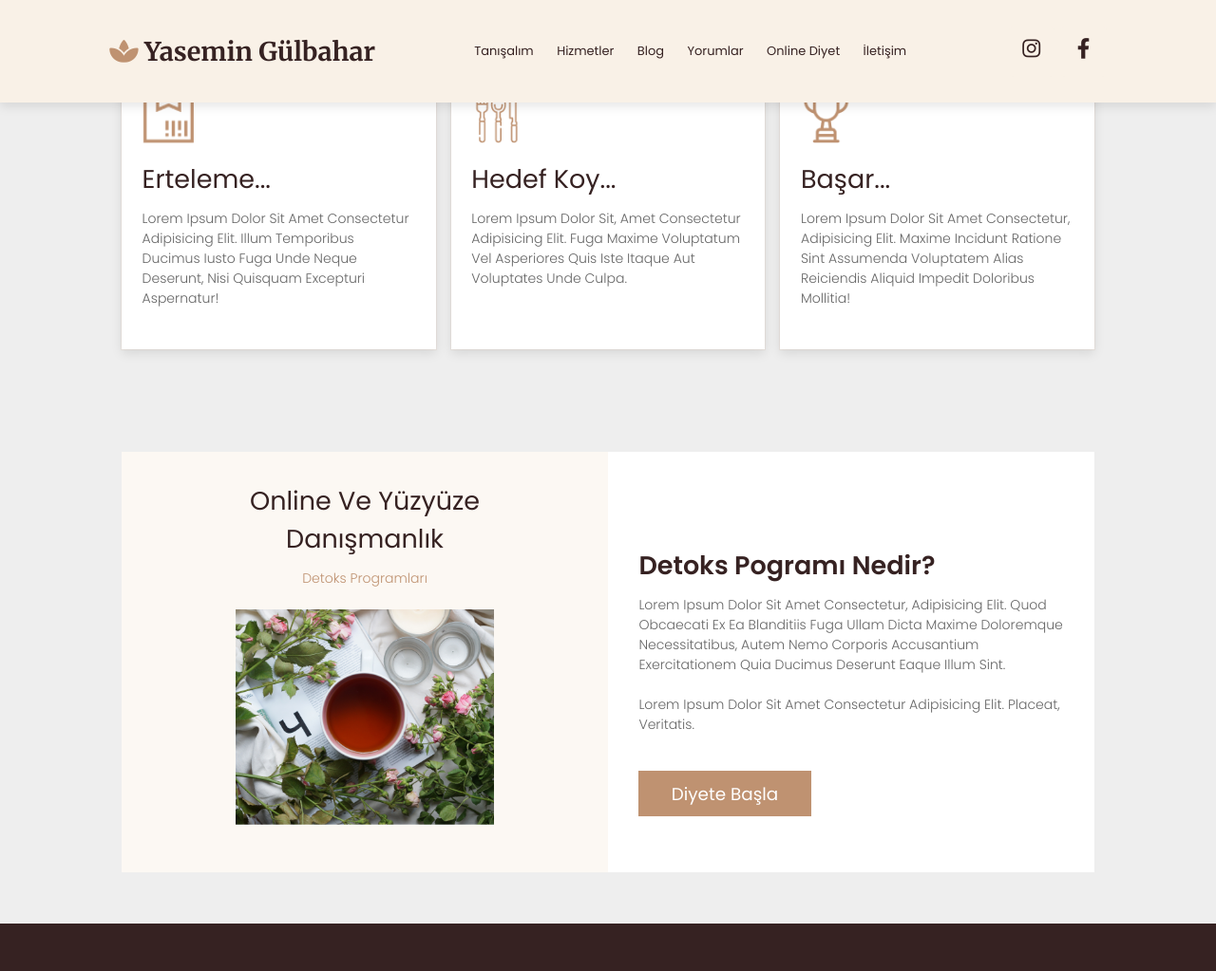
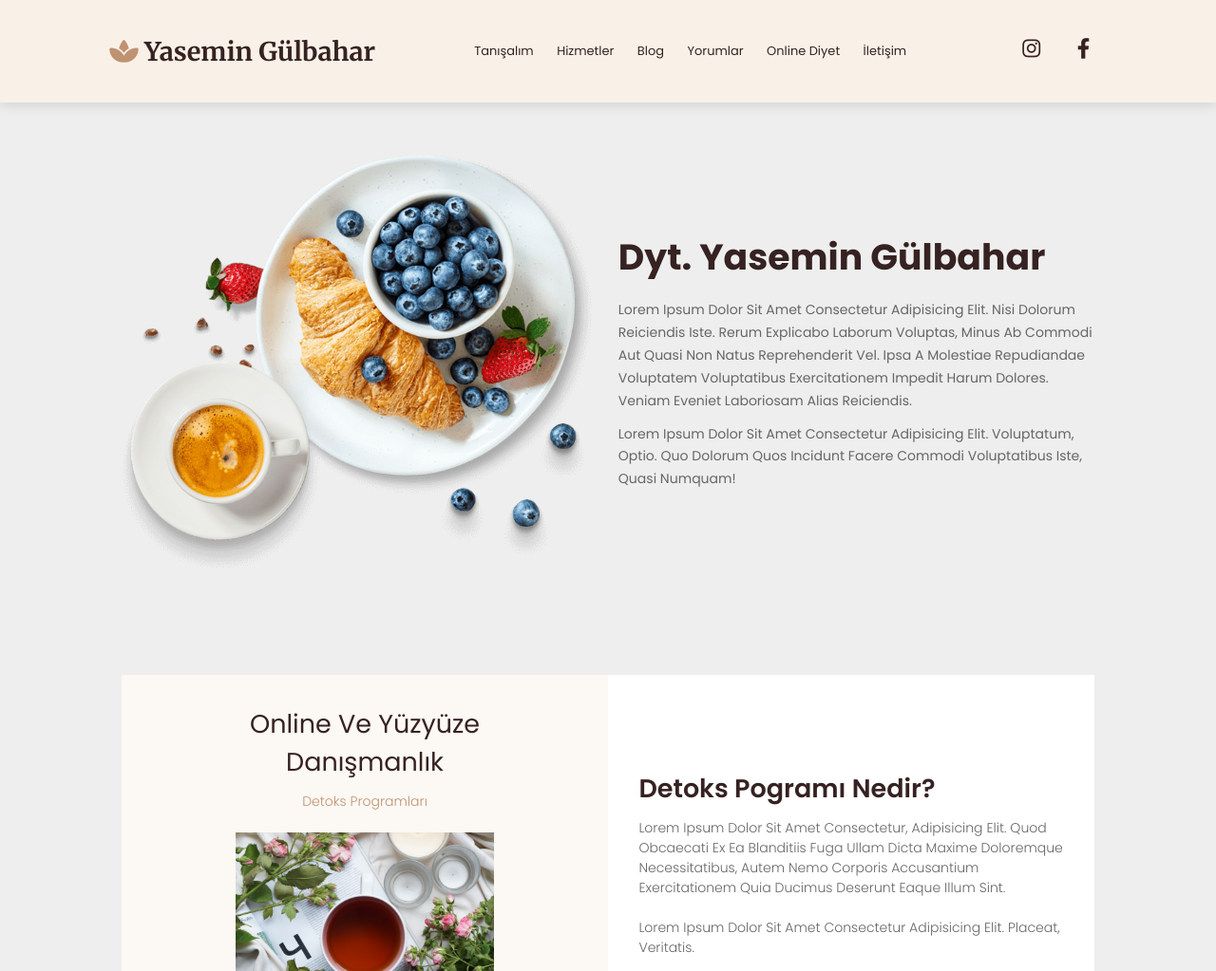
Before and after one commit to cemcolpan/DytYagmurGulbahar, a plain HTML site: page about.html in a window 1280 px wide. Shown: the top 1023 px of the page at 95% size. Drawn offline with Linux system fonts and the light colour scheme.

Commit message:
about completed

```diff
--- a/about.html
+++ b/about.html
@@ -23,7 +23,7 @@
     <header class="header">
         <a href="#" class="logo"><i class="fa-solid fa-spa"></i> Yasemin Gülbahar</a>
         <nav class="navbar">
-            <a href="#home">Tanışalım</a>
+            <a href="about.html">Tanışalım</a>
             <a href="#home">Hizmetler</a>
             <a href="#home">Blog</a>
             <a href="#home">Yorumlar</a>
@@ -40,30 +40,25 @@
     </header>
     <!-- header section ends -->
 
-    <!-- features section start-->
-    <section class="features" id="features">
-        <div class="box-container">
-            <div class="box">
-                <img src="image/feature-img-1.png" alt="">
-                <h3>Erteleme...</h3>
-                <p>Lorem ipsum dolor sit amet consectetur adipisicing elit. Illum temporibus ducimus iusto fuga unde
-                    neque deserunt, nisi quisquam excepturi aspernatur!</p>
-            </div>
-            <div class="box">
-                <img src="image/feature-img-2.png" alt="">
-                <h3>Hedef Koy...</h3>
-                <p>Lorem ipsum dolor sit, amet consectetur adipisicing elit. Fuga maxime voluptatum vel asperiores quis
-                    iste itaque aut voluptates unde culpa.</p>
-            </div>
-            <div class="box">
-                <img src="image/feature-img-3.png" alt="">
-                <h3>Başar...</h3>
-                <p>Lorem ipsum dolor sit amet consectetur, adipisicing elit. Maxime incidunt ratione sint assumenda
-                    voluptatem alias reiciendis aliquid impedit doloribus mollitia!</p>
-            </div>
+    <!-- about section starts  -->
+
+    <section class="about" id="about">
+
+        <div class="image">
+            <img src="image/about-img.png" alt="">
         </div>
+
+        <div class="content">
+            <h3 class="title">Dyt. Yasemin Gülbahar</h3>
+            <p></p>
+            <p>Lorem ipsum dolor sit amet consectetur adipisicing elit. Nisi dolorum reiciendis iste. Rerum explicabo laborum voluptas, minus ab commodi aut quasi non natus reprehenderit vel. Ipsa a molestiae repudiandae voluptatem voluptatibus exercitationem impedit harum dolores. Veniam eveniet laboriosam alias reiciendis.</p>
+            <p>Lorem ipsum dolor sit amet consectetur adipisicing elit. Voluptatum, optio. Quo dolorum quos incidunt facere commodi voluptatibus iste, quasi numquam!</p>
+
+        </div>
+
     </section>
-    <!-- section ends-->
+
+    <!-- about section ends -->
 
     <!-- Online Consulting section start-->
     <section class="onlineConsulting" id="onlineConsulting">
--- a/css/style.css
+++ b/css/style.css
@@ -653,8 +653,60 @@ section {
 
 /* /////////// FOOTER SECTION ENDS //////////  */
 
+/* /////////// ABOUT SECTION //////////  */
+.about{
+    display: flex;
+    align-items: center;
+    flex-wrap: wrap;
+    gap:2rem;
+ }
+
+ .about .image{
+    flex:1 1 41rem;
+ }
+
+ .about .image img{
+    padding-top: 10rem;
+    width: 100%;
+ }
+
+ .about .content{
+    flex:1 1 41rem;
+ }
+
+ .about .content .title{
+    padding-top: 10rem;
+    font-size: 3.5rem;
+    color:var(--black);
+ }
+
+ .about .content p{
+    font-size: 1.3rem;
+    color:var(--light-color);
+    padding:.5rem 0;
+    line-height: 1.7;
+ }
+
+ .about .content .icons-container{
+    display: flex;
+    flex-wrap: wrap;
+    gap:2rem;
+    margin-top: 3rem;
+ }
 
 
+ .about .content .icons-container .icons img{
+    height: 5rem;
+ }
+
+ .about .content .icons-container .icons h3{
+    padding-top: 1rem;
+    font-size: 2rem;
+    color:var(--light-color);
+    font-weight: normal;
+ }
+
+/* /////////// ABOUT SECTION ENDS //////////  */
 
 
 
```
Also changed, not shown: image/about-icon-1.png (added), image/about-icon-2.png (added), image/about-icon-3.png (added), image/about-img.png (added).
